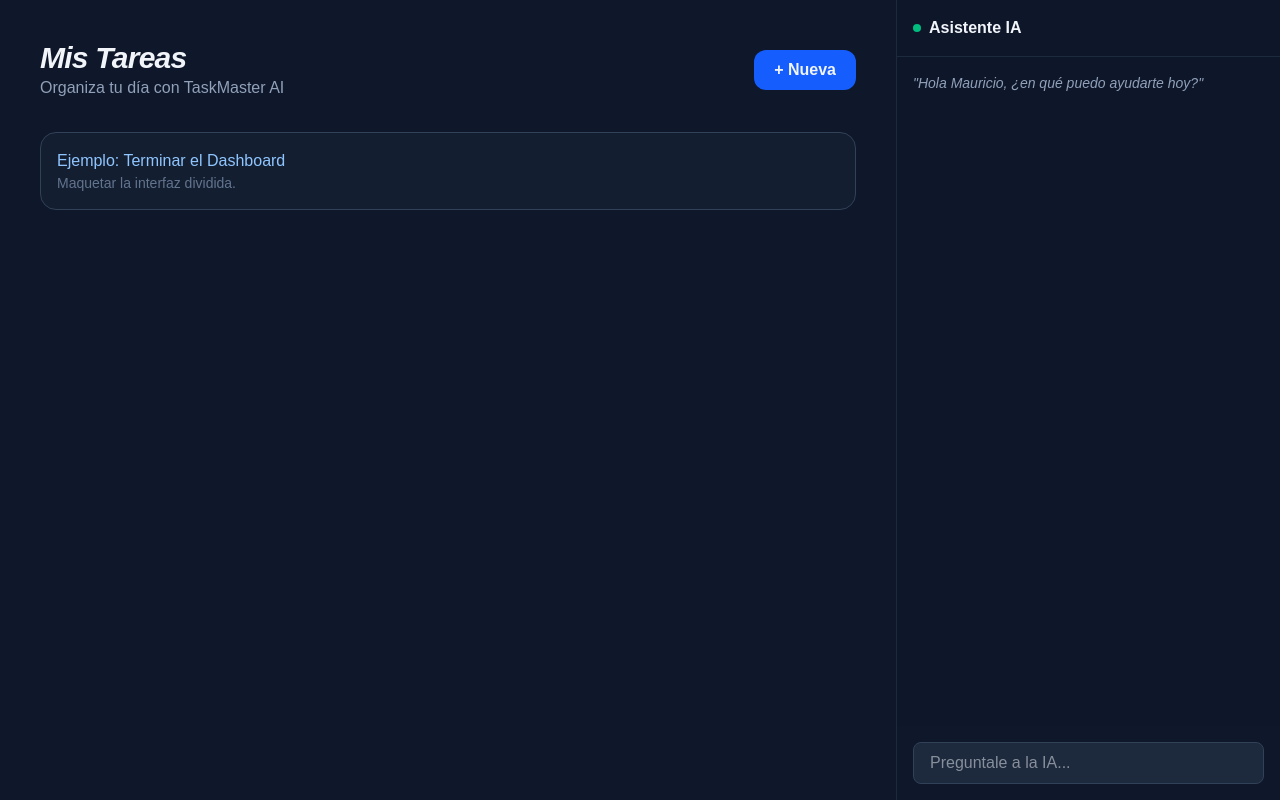
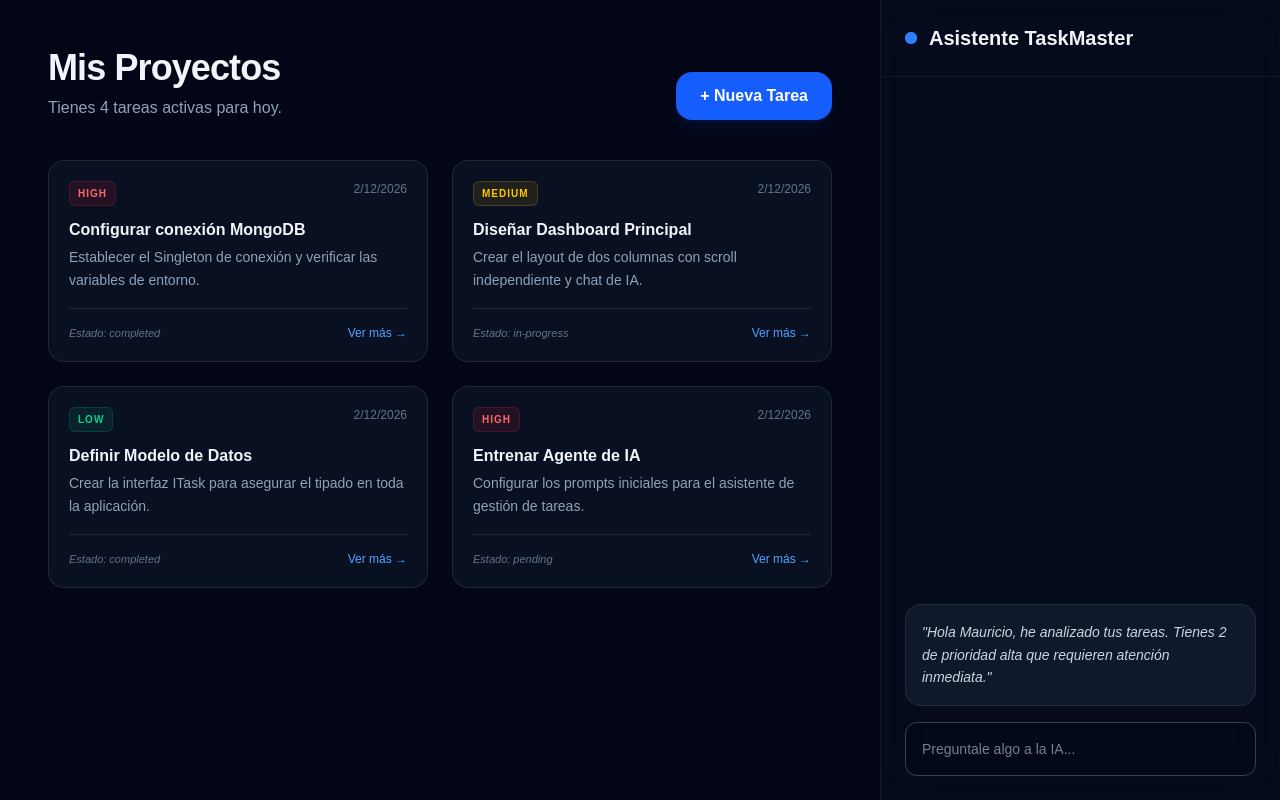
Before and after one commit to Mcampo-26/TaskMaster-AI, a Next.js app in the folder taskmaster-ai/: page / in a window 1280 px wide. Built offline with nearby package versions, Linux system fonts and the light colour scheme.

Commit message:
feat: implementar TaskCard y visualización de mock data

```diff
--- /dev/null
+++ b/taskmaster-ai/app/components/TaskCard.tsx
@@ -0,0 +1,36 @@
+import { ITask } from '@/models/Task';
+
+export default function TaskCard({ task }: { task: ITask }) {
+  // Definimos colores según la prioridad
+  const priorityColors = {
+    high: 'bg-red-500/10 text-red-400 border-red-500/20',
+    medium: 'bg-yellow-500/10 text-yellow-400 border-yellow-500/20',
+    low: 'bg-emerald-500/10 text-emerald-400 border-emerald-500/20',
+  };
+
+  return (
+    <div className="p-5 bg-slate-800/30 border border-slate-700/50 rounded-2xl hover:border-blue-500/50 transition-all group cursor-pointer">
+      <div className="flex justify-between items-start mb-3">
+        <span className={`text-[10px] font-bold uppercase tracking-widest px-2 py-1 rounded-md border ${priorityColors[task.priority]}`}>
+          {task.priority}
+        </span>
+        <span className="text-xs text-slate-500 font-medium">
+          {new Date(task.createdAt).toLocaleDateString()}
+        </span>
+      </div>
+
+      <h3 className="font-semibold text-slate-100 group-hover:text-blue-400 transition-colors mb-1">
+        {task.title}
+      </h3>
+
+      <p className="text-sm text-slate-400 line-clamp-2 leading-relaxed">
+        {task.description}
+      </p>
+
+      <div className="mt-4 pt-4 border-t border-slate-700/50 flex justify-between items-center">
+        <span className="text-[11px] text-slate-500 italic">Estado: {task.status}</span>
+        <button className="text-blue-400 text-xs hover:underline">Ver más →</button>
+      </div>
+    </div>
+  );
+}
--- a/taskmaster-ai/app/page.tsx
+++ b/taskmaster-ai/app/page.tsx
@@ -1,45 +1,91 @@
+import TaskCard from './components/TaskCard';
+import { ITask } from '@/models/Task';
+
+// Datos de prueba (Mock Data) basados en tu interfaz ITask
+const mockTasks: ITask[] = [
+  {
+    _id: '1',
+    title: 'Configurar conexión MongoDB',
+    description: 'Establecer el Singleton de conexión y verificar las variables de entorno.',
+    status: 'completed',
+    priority: 'high',
+    createdAt: new Date(),
+    userId: 'user_1'
+  },
+  {
+    _id: '2',
+    title: 'Diseñar Dashboard Principal',
+    description: 'Crear el layout de dos columnas con scroll independiente y chat de IA.',
+    status: 'in-progress',
+    priority: 'medium',
+    createdAt: new Date(),
+    userId: 'user_1'
+  },
+  {
+    _id: '3',
+    title: 'Definir Modelo de Datos',
+    description: 'Crear la interfaz ITask para asegurar el tipado en toda la aplicación.',
+    status: 'completed',
+    priority: 'low',
+    createdAt: new Date(),
+    userId: 'user_1'
+  },
+  {
+    _id: '4',
+    title: 'Entrenar Agente de IA',
+    description: 'Configurar los prompts iniciales para el asistente de gestión de tareas.',
+    status: 'pending',
+    priority: 'high',
+    createdAt: new Date(),
+    userId: 'user_1'
+  }
+];
+
 export default function Dashboard() {
   return (
-    <div className="flex h-screen bg-[#0f172a] text-slate-100 overflow-hidden">
+    <div className="flex h-screen bg-[#020617] text-slate-100 overflow-hidden">
 
-      {/* SECCIÓN 1: LISTA DE TAREAS (Ocupa el 60-70%) */}
-      <main className="flex-1 flex flex-col overflow-y-auto p-6 md:p-10">
-        <header className="flex justify-between items-center mb-8">
+      {/* SECCIÓN DE TAREAS */}
+      <main className="flex-1 flex flex-col overflow-y-auto p-6 md:p-12">
+        <header className="flex justify-between items-end mb-10">
           <div>
-            <h1 className="text-3xl font-bold italic tracking-tight">Mis Tareas</h1>
-            <p className="text-slate-400">Organiza tu día con TaskMaster AI</p>
+            <h1 className="text-4xl font-bold tracking-tight mb-2">Mis Proyectos</h1>
+            <p className="text-slate-400 font-medium">Tienes {mockTasks.length} tareas activas para hoy.</p>
           </div>
-          <button className="bg-blue-600 hover:bg-blue-500 px-5 py-2 rounded-xl font-semibold transition-all">
-            + Nueva
+          <button className="bg-blue-600 hover:bg-blue-500 shadow-lg shadow-blue-900/20 text-white px-6 py-3 rounded-2xl font-bold transition-all transform hover:scale-105 active:scale-95">
+            + Nueva Tarea
           </button>
         </header>
 
-        {/* Aquí mapearemos las tareas luego */}
-        <div className="space-y-4">
-          <div className="p-4 bg-slate-800/40 border border-slate-700 rounded-2xl">
-            <h3 className="font-medium text-blue-300">Ejemplo: Terminar el Dashboard</h3>
-            <p className="text-sm text-slate-500">Maquetar la interfaz dividida.</p>
-          </div>
+        {/* Grilla de Tareas dinámicas */}
+        <div className="grid grid-cols-1 xl:grid-cols-2 gap-6">
+          {mockTasks.map((task) => (
+            <TaskCard key={task._id} task={task} />
+          ))}
         </div>
       </main>
 
-      {/* SECCIÓN 2: CHAT DE IA (Sidebar derecha - Ocupa el 30-40%) */}
-      <aside className="hidden lg:flex w-96 bg-slate-900/50 border-l border-slate-800 flex-col">
-        <div className="p-4 border-b border-slate-800">
-          <h2 className="font-semibold flex items-center gap-2">
-            <span className="w-2 h-2 bg-emerald-500 rounded-full animate-pulse"></span>
-            Asistente IA
+      {/* PANEL DE IA (Placeholder) */}
+      <aside className="hidden lg:flex w-[400px] bg-slate-900/30 border-l border-slate-800/50 backdrop-blur-xl flex-col">
+        <div className="p-6 border-b border-slate-800/50">
+          <h2 className="text-xl font-bold flex items-center gap-3">
+            <span className="relative flex h-3 w-3">
+              <span className="animate-ping absolute inline-flex h-full w-full rounded-full bg-blue-400 opacity-75"></span>
+              <span className="relative inline-flex rounded-full h-3 w-3 bg-blue-500"></span>
+            </span>
+            Asistente TaskMaster
           </h2>
         </div>
-        <div className="flex-1 p-4 overflow-y-auto">
-          {/* Mensajes del chat */}
-          <p className="text-sm text-slate-400 italic">"Hola Mauricio, ¿en qué puedo ayudarte hoy?"</p>
-        </div>
-        <div className="p-4 bg-slate-900">
+        <div className="flex-1 p-6 flex flex-col justify-end">
+          <div className="bg-slate-800/50 p-4 rounded-2xl border border-slate-700/50 mb-4">
+            <p className="text-sm text-slate-300 leading-relaxed italic">
+              "Hola Mauricio, he analizado tus tareas. Tienes 2 de prioridad alta que requieren atención inmediata."
+            </p>
+          </div>
           <input
             type="text"
-            placeholder="Preguntale a la IA..."
-            className="w-full bg-slate-800 border border-slate-700 rounded-lg px-4 py-2 focus:outline-none focus:border-blue-500"
+            placeholder="Preguntale algo a la IA..."
+            className="w-full bg-slate-950/50 border border-slate-700 rounded-xl px-4 py-4 focus:outline-none focus:border-blue-500 transition-all text-sm"
           />
         </div>
       </aside>
```
